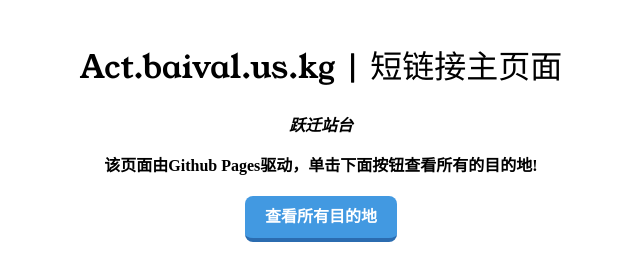
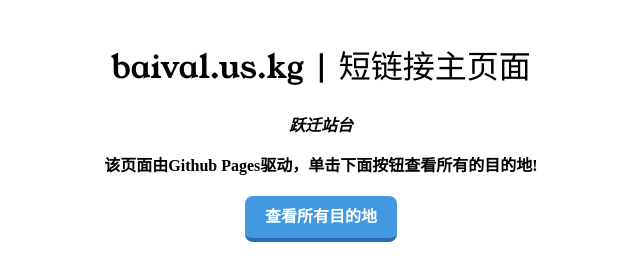
Before and after one commit to DaBaival/shortify, a plain HTML site: page index.html in a window 1280 px wide. Shown: the whole page, without its empty margins (319-959 px from the left). Drawn offline with Linux system fonts and the light colour scheme; a small style sheet from the web is missing.

Commit message:
Add files via upload

```diff
--- a/index.html
+++ b/index.html
@@ -3,7 +3,7 @@
 <head>
   <meta charset="UTF-8">
   <meta name="viewport" content="width=device-width, initial-scale=1.0">
-  <title>Act.baival.us.kg | 跃迁站台</title>
+  <title>baival.us.kg | 跃迁站台</title>
   <meta type="description" content="短链接主页面!">
   <link rel="stylesheet" href="main.css">
   <link rel="stylesheet" href="https://npm.elemecdn.com/lxgw-wenkai-webfont@1.1.0/lxgwwenkai-regular.css" />
@@ -11,7 +11,7 @@
 <body>
   <div class="template-box">
     <div style="margin-bottom: 20px;">
-      <h1>Act.baival.us.kg | 短链接主页面</h1>
+      <h1>baival.us.kg | 短链接主页面</h1>
       <p><i>跃迁站台</i></p>
       <p>该页面由Github Pages驱动，单击下面按钮查看所有的目的地!</p>
     </div>
```
Also changed, not shown: 1 other file.
